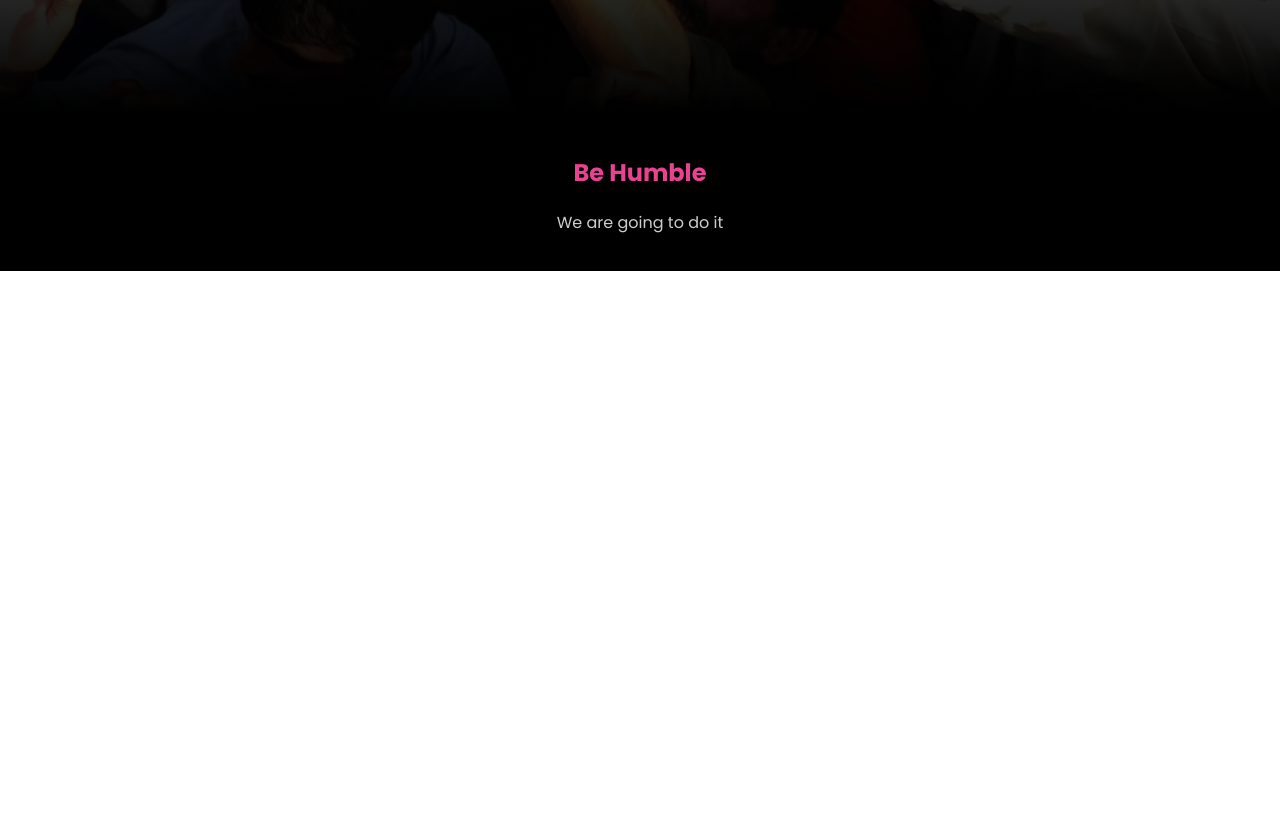
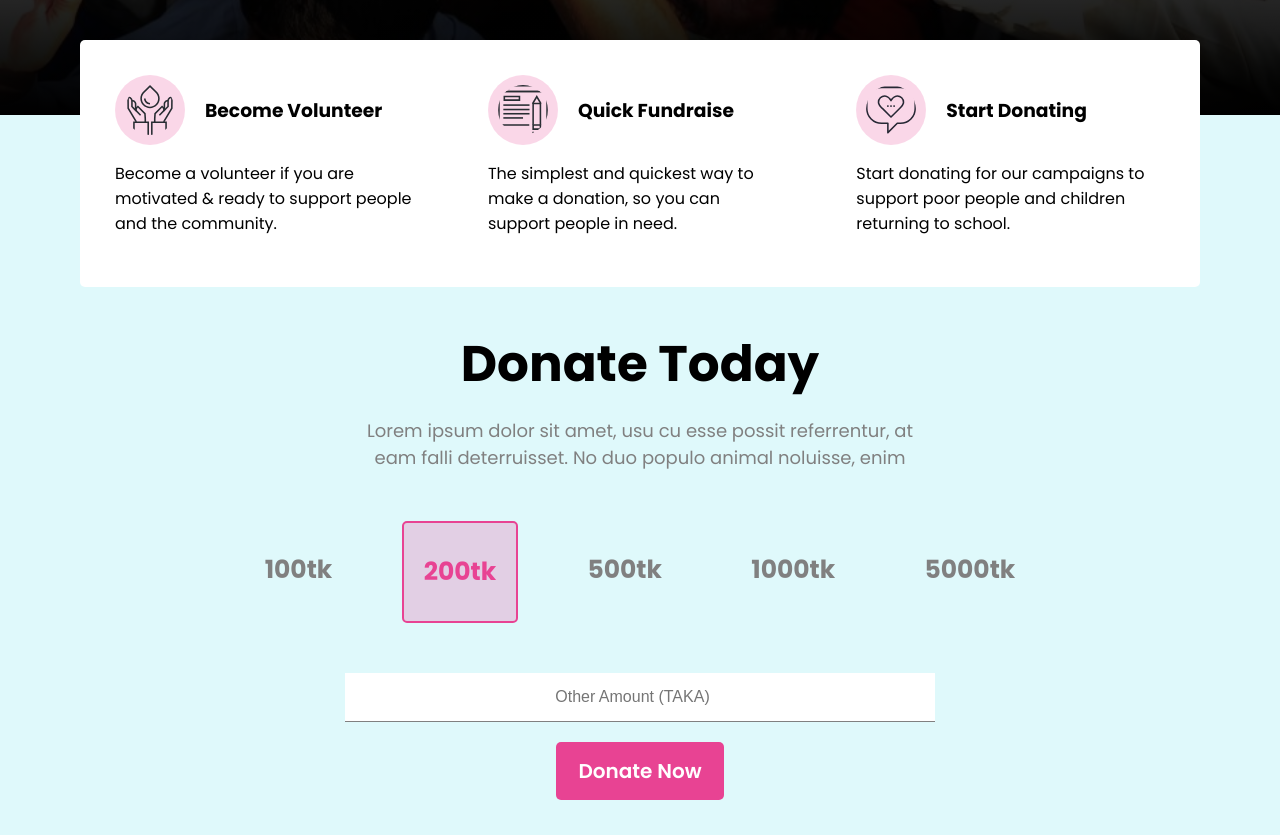
Before and after one commit to Mosharrof-Hosen-Munna/donate-people, a plain HTML site: page index.html in a window 1280 px wide. Shown: the part 685-1520 px from the top of the page. Before the commit the page ends 956 px from the top, so only its background shows below. Drawn offline with Linux system fonts and the light colour scheme.

Commit message:
add donate today section and style it

```diff
--- a/index.html
+++ b/index.html
@@ -31,6 +31,59 @@
 
      </section>
      <!-- banner section end -->
+     <!-- donate today section start -->
+
+     <section class="donate-today">
+          <div class="container">
+
+               <div class="d-flex align-item-center justify-content-between donation-box-container">
+
+                    <div class="donation-box">
+                         <div class="d-flex align-item-center">
+                              <img src="/icons/icon13.svg" alt="">
+                              <h3>Become Volunteer</h3>
+                         </div>
+                         <p>Become a volunteer if you are motivated & ready to support people and the community.</p>
+                    </div>
+                    <div class="donation-box">
+                         <div class="d-flex align-item-center">
+                              <img src="/icons/icon4.svg" alt="">
+                              <h3>Quick
+                                   Fundraise</h3>
+                         </div>
+                         <p>The simplest and quickest way to make a donation, so you can support people in need.</p>
+                    </div>
+                    <div class="donation-box">
+                         <div class="d-flex align-item-center">
+                              <img src="/icons/icon9.svg" alt="">
+                              <h3>Start
+                                   Donating</h3>
+                         </div>
+                         <p>Start donating for our campaigns to support poor people and children returning to school.
+                         </p>
+                    </div>
+               </div>
+
+               <div class="text-center donate-header">
+                    <h1 class="section-title">Donate Today</h1>
+                    <p class="w-50 margin-auto-x">Lorem ipsum dolor sit amet, usu cu esse possit referrentur, at eam
+                         falli
+                         deterruisset. No duo populo animal noluisse, enim</p>
+               </div>
+               <div class="donate-amount w-75 ">
+                    <div>100tk</div>
+                    <div class="donate-active">200tk</div>
+                    <div>500tk</div>
+                    <div>1000tk</div>
+                    <div>5000tk</div>
+               </div>
+               <div class="donate-input">
+                    <input type="number" placeholder="Other Amount (TAKA)">
+                    <a href="#" class="button-primary">Donate Now</a>
+               </div>
+          </div>
+     </section>
+     <!-- donate today section end -->
 
      <footer>
           <div class="container">
--- a/style.css
+++ b/style.css
@@ -39,7 +39,68 @@ body {
   font-size: 20px;
 }
 /* top banner css start */
+/* donate today css start */
+.donate-today {
+  background-color: #dff9fb;
+  padding: 45px 0;
+}
+.donate-header p,
+.donate-plan-header p,
+.get-update-header p {
+  font-size: 18px;
+  color: grey;
+}
+.donate-amount {
+  display: flex;
+  justify-content: space-around;
+  margin: 50px auto;
+}
+.donate-amount div {
+  padding: 30px 20px;
+  font-size: 25px;
+  font-weight: bold;
+  color: grey;
+  border-radius: 5px;
+}
+.donate-active {
+  border: 2px solid #e84393;
+  background-color: #e92a8633;
+  color: #e84393 !important;
+}
+.donate-input {
+  text-align: center;
+}
+.donate-input input {
+  display: block;
+  width: 50%;
+  margin: 0 auto;
+  padding: 15px;
+  text-align: center;
+  border: none;
+  outline: none;
+  border-bottom: 1px solid grey;
+  margin-bottom: 20px;
+  font-size: 16px;
+}
 
+.donation-box {
+  padding: 15px;
+  margin: 20px;
+}
+.donation-box img {
+  width: 50px;
+  background-color: #e8439336;
+  padding: 10px;
+  border-radius: 50%;
+  margin-right: 20px;
+}
+.donation-box-container {
+  background-color: white;
+  border-radius: 5px;
+  margin-top: -120px;
+  margin-bottom: 40px;
+}
+/* donate today css end */
 footer {
   background-color: black;
   text-align: center;
```
